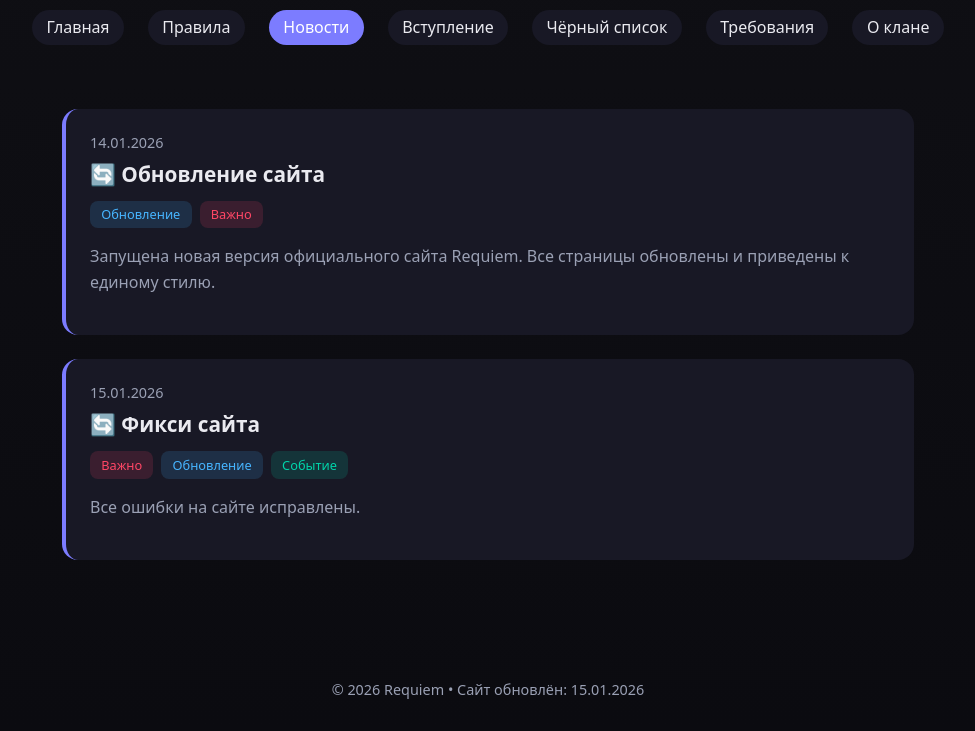
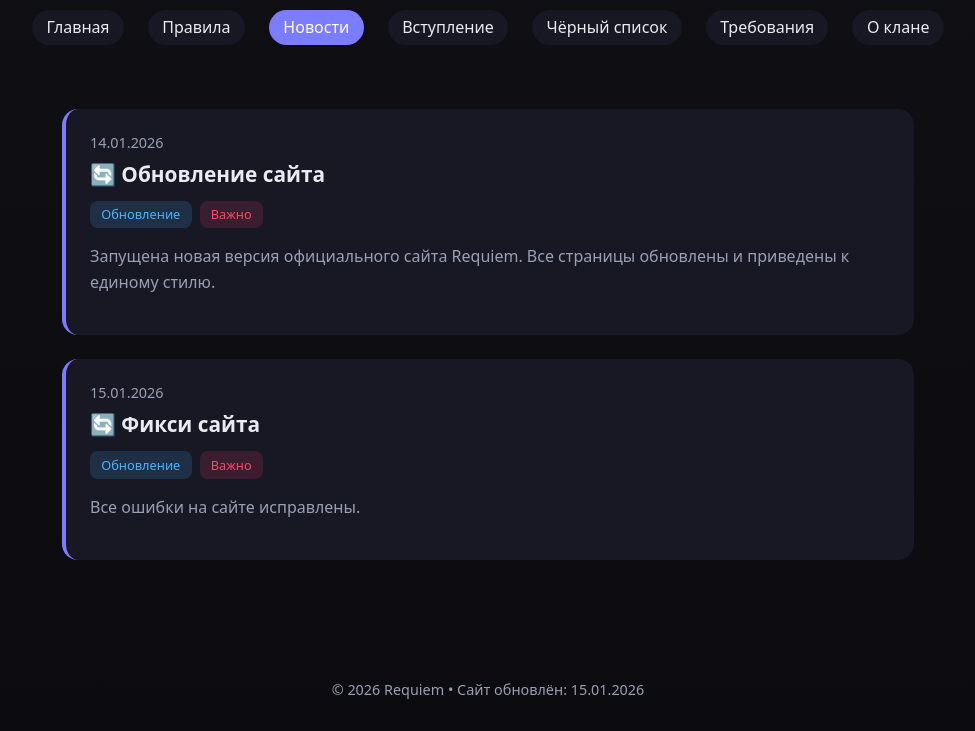
Before and after one commit to nazzy3320/Requiem, a plain HTML site: page news.html in a window 1280 px wide. Shown: the part 135-866 px from the top of the page, without its empty margins (152-1127 px from the left). Drawn offline with Linux system fonts and the light colour scheme.

Commit message:
Update news.html

```diff
--- a/news.html
+++ b/news.html
@@ -159,9 +159,8 @@
   <h2 class="news-title">🔄 Фикси сайта</h2>
 
   <div class="news-tags">
+    <span class="news-tag tag-update">Обновление</span>
     <span class="news-tag tag-important">Важно</span>
-    <span class="news-tag tag-update">Обновление</span>
-    <span class="news-tag tag-event">Событие</span>
   </div>
 
   <div class="news-content">
```
